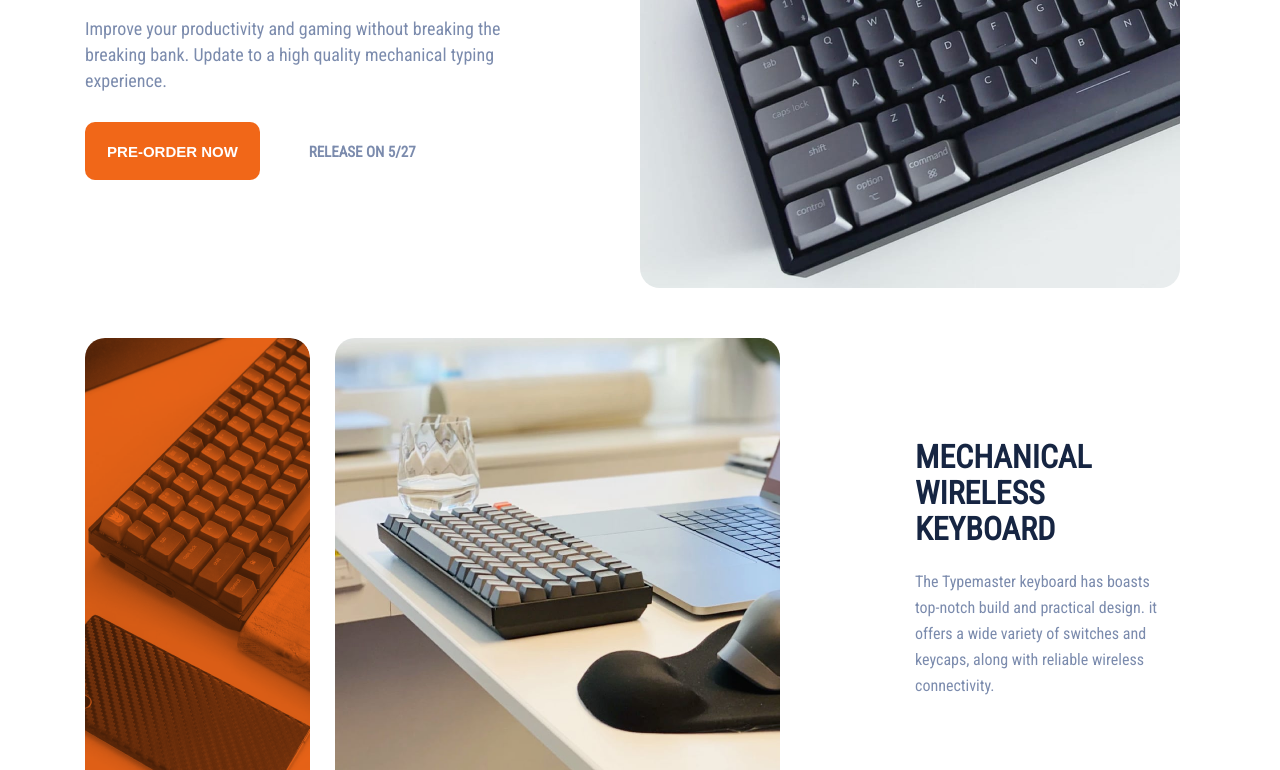
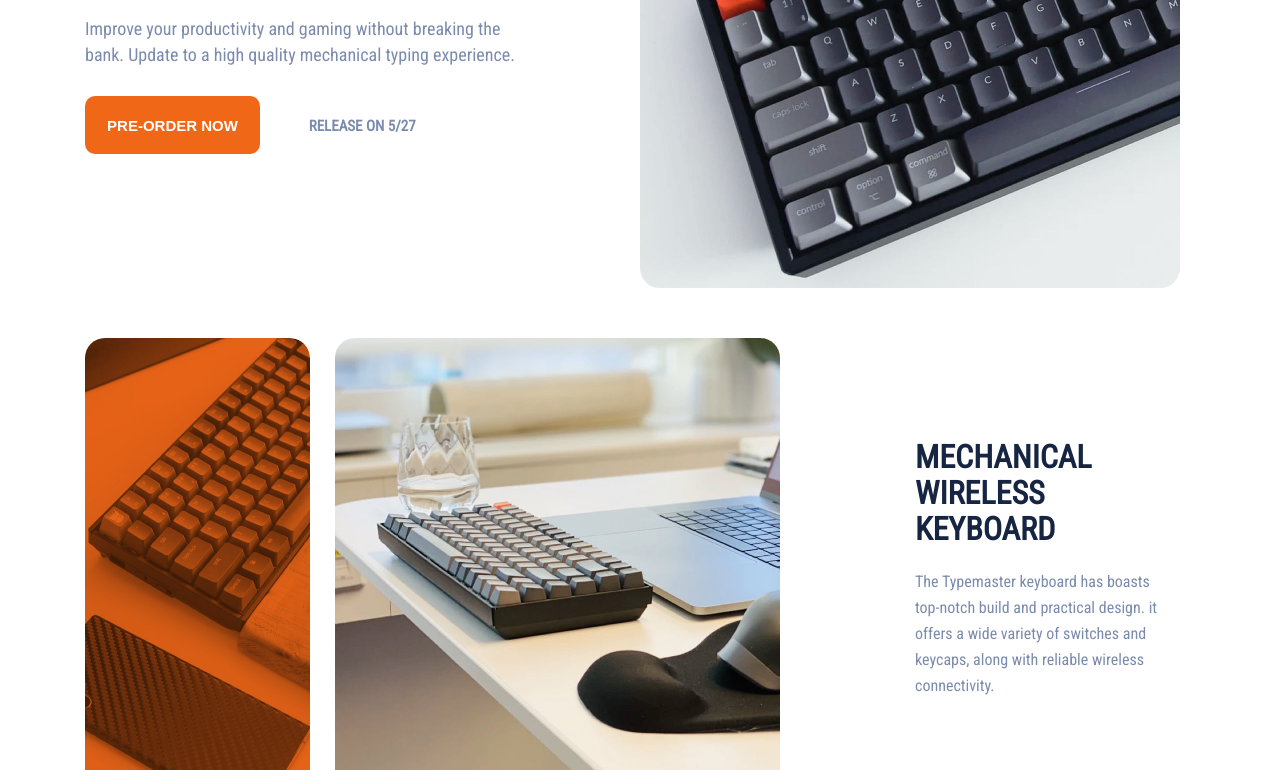
Before and after one commit to Ofosuansahh/Typemaster_Keyboard, a plain HTML site: page index.html in a window 1280 px wide. Shown: the part 330-1100 px from the top of the page. Drawn offline with Linux system fonts and the light colour scheme.

Commit message:
correction

```diff
--- a/index.html
+++ b/index.html
@@ -19,7 +19,7 @@
         <div class="container-1">
             <div class="content">
                 <h1 class="one">Typemaster keyboard</h1>
-                <p>Improve your productivity and gaming without breaking the breaking bank.
+                <p>Improve your productivity and gaming without breaking the bank.
                     Update to a high quality mechanical typing experience.
                 </p>
                 <div class="order">
```
